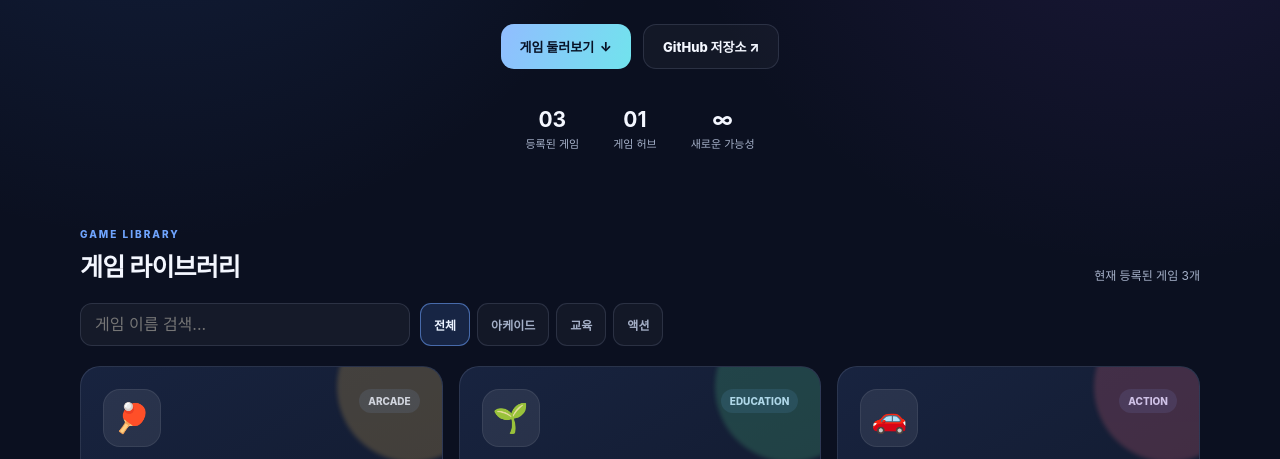
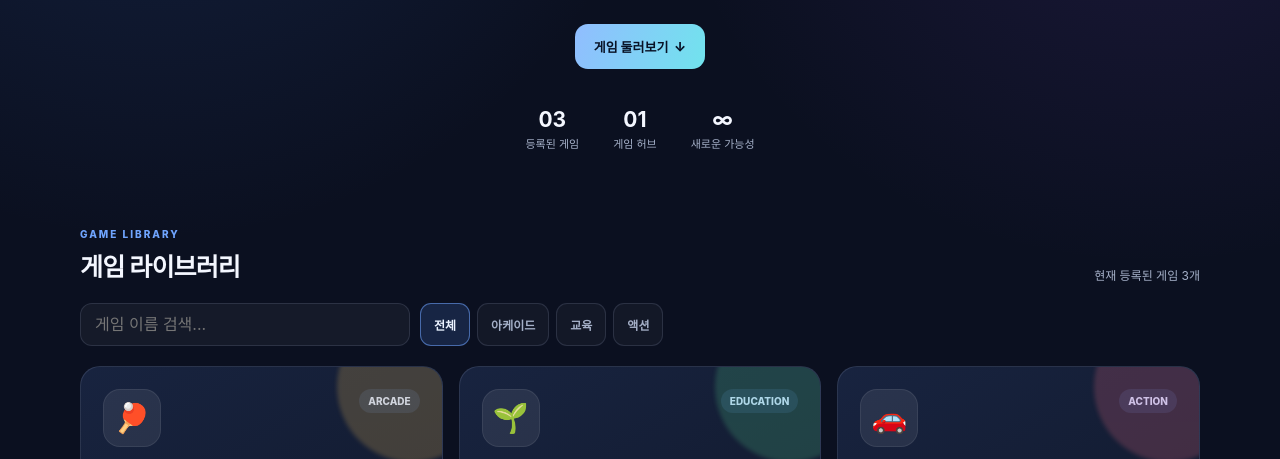
Before and after one commit to jwunlimitdev/game, a plain HTML site: page index.html in a window 1280 px wide. Shown: the part 341-800 px from the top of the page. Drawn offline with Linux system fonts and the light colour scheme.

Commit message:
[ChatGPT] 시작페이지에서 GitHub 저장소 링크 숨김

```diff
--- a/index.html
+++ b/index.html
@@ -130,7 +130,6 @@
       <p class="intro">다양한 게임을 한곳에서 만나보세요.<br>마음에 드는 게임을 선택하고 바로 시작할 수 있어요.</p>
       <div class="hero-actions">
         <a class="primary" href="#games">게임 둘러보기&nbsp; ↓</a>
-        <a class="secondary" href="https://github.com/jwunlimitdev/game" target="_blank" rel="noopener noreferrer">GitHub 저장소 ↗</a>
       </div>
       <div class="stats" aria-label="게임 통계">
         <div class="stat"><strong>03</strong><span>등록된 게임</span></div>
```
